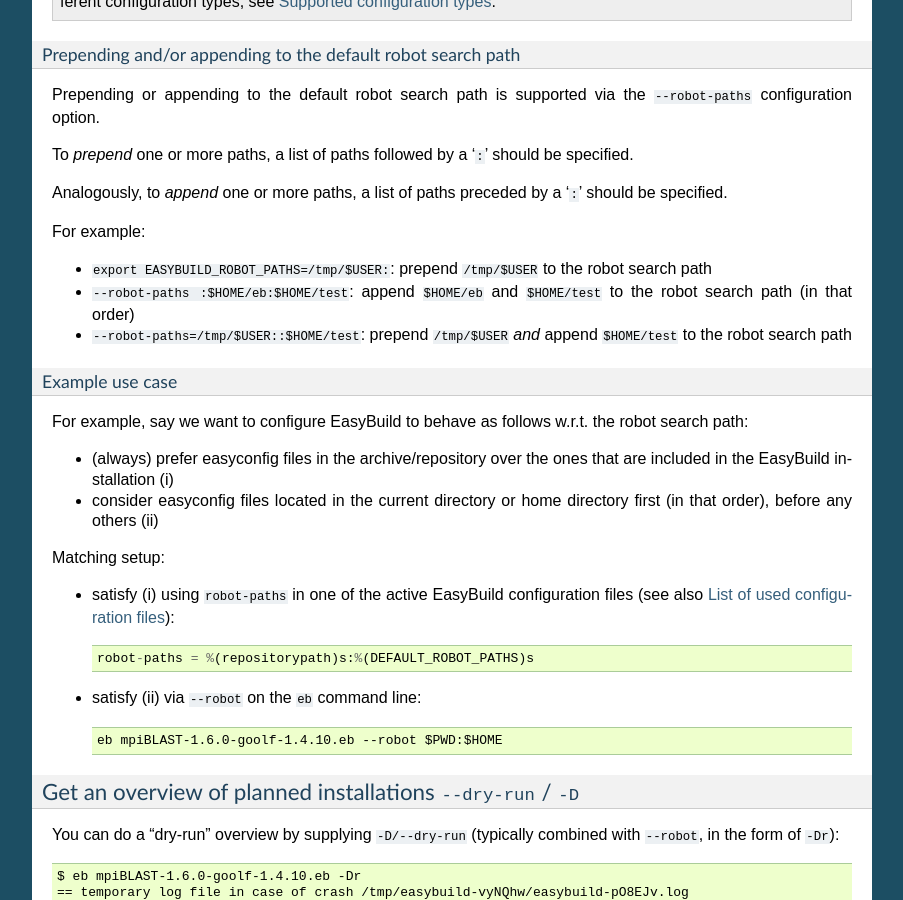
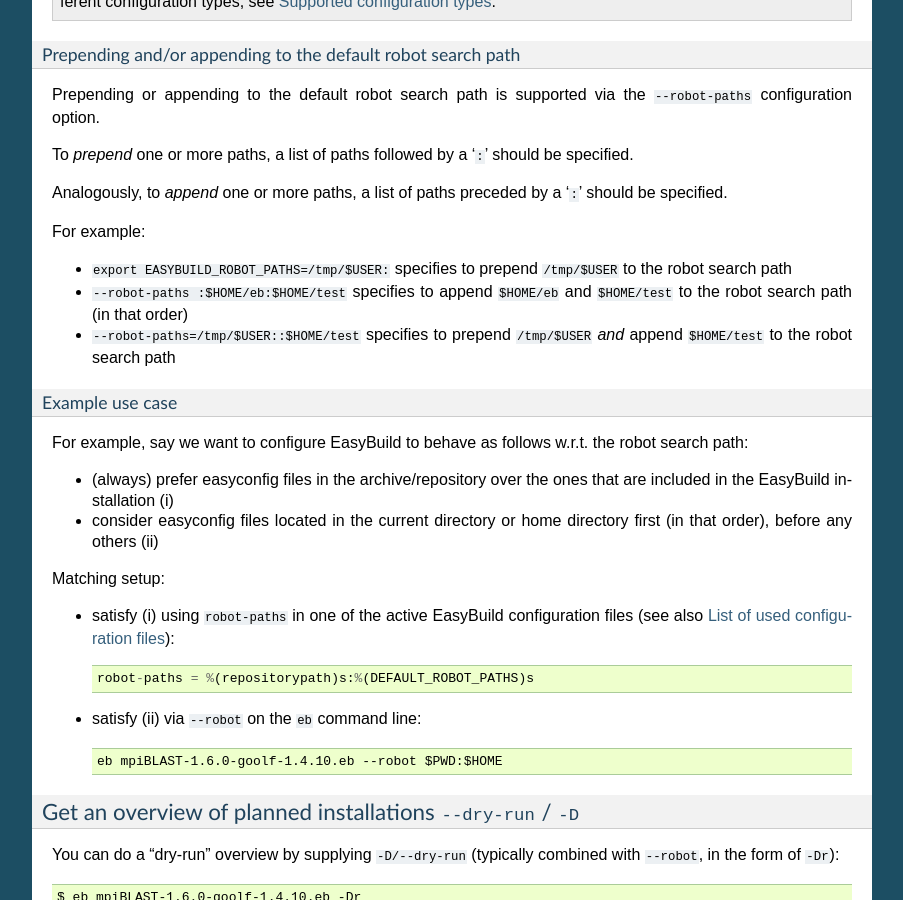
Before and after one commit to easybuilders/easybuild, a Sphinx documentation site: the page built from docs/Using_the_EasyBuild_command_line.rst, in a window 1280 px wide and 900 px high, scrolled down 8740 px. Shown: the whole window, without its empty margins (198-1101 px from the left). Built offline with Sphinx 7.4.7, drawn with Linux system fonts in a browser that asks for light colours.

Commit message:
'specifies to'

```diff
--- a/docs/Using_the_EasyBuild_command_line.rst
+++ b/docs/Using_the_EasyBuild_command_line.rst
@@ -488,9 +488,9 @@
 
 For example:
 
-* ``export EASYBUILD_ROBOT_PATHS=/tmp/$USER:``: prepend ``/tmp/$USER`` to the robot search path
-* ``--robot-paths :$HOME/eb:$HOME/test``: append ``$HOME/eb`` and ``$HOME/test`` to the robot search path (in that order)
-* ``--robot-paths=/tmp/$USER::$HOME/test``: prepend ``/tmp/$USER`` *and* append ``$HOME/test`` to the robot search path
+* ``export EASYBUILD_ROBOT_PATHS=/tmp/$USER:`` specifies to prepend ``/tmp/$USER`` to the robot search path
+* ``--robot-paths :$HOME/eb:$HOME/test`` specifies to append ``$HOME/eb`` and ``$HOME/test`` to the robot search path (in that order)
+* ``--robot-paths=/tmp/$USER::$HOME/test`` specifies to prepend ``/tmp/$USER`` *and* append ``$HOME/test`` to the robot search path
 
 Example use case
 ++++++++++++++++
```
